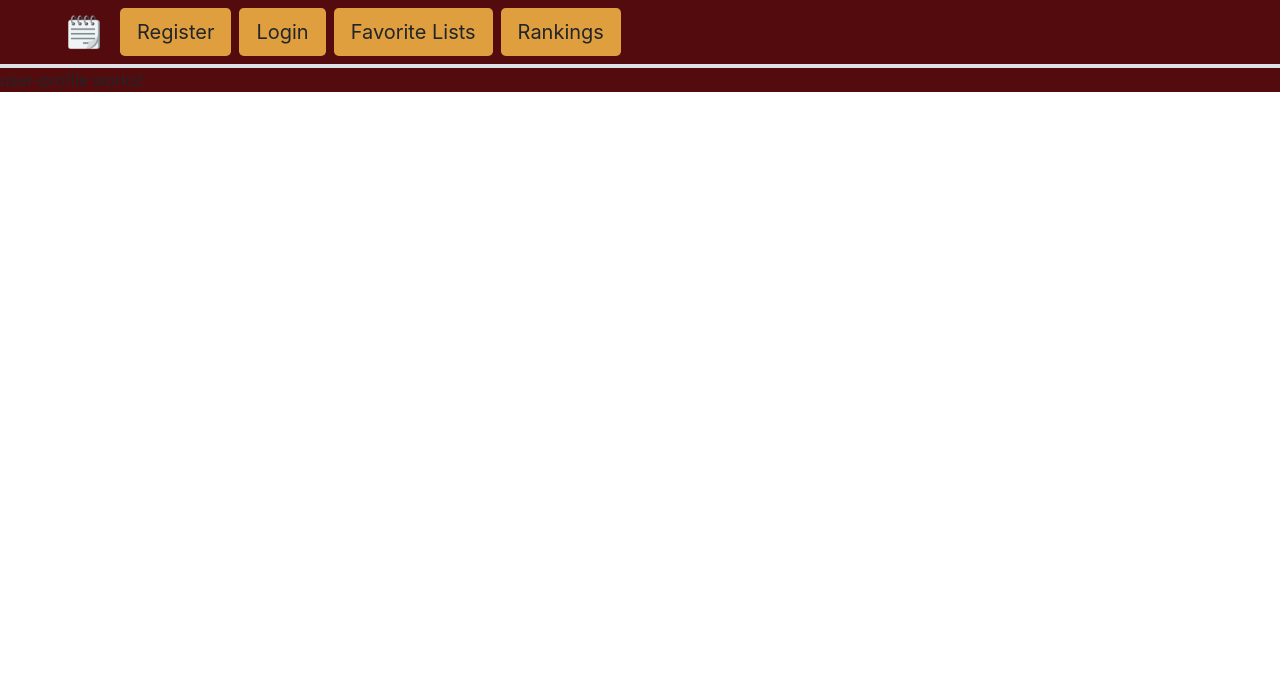
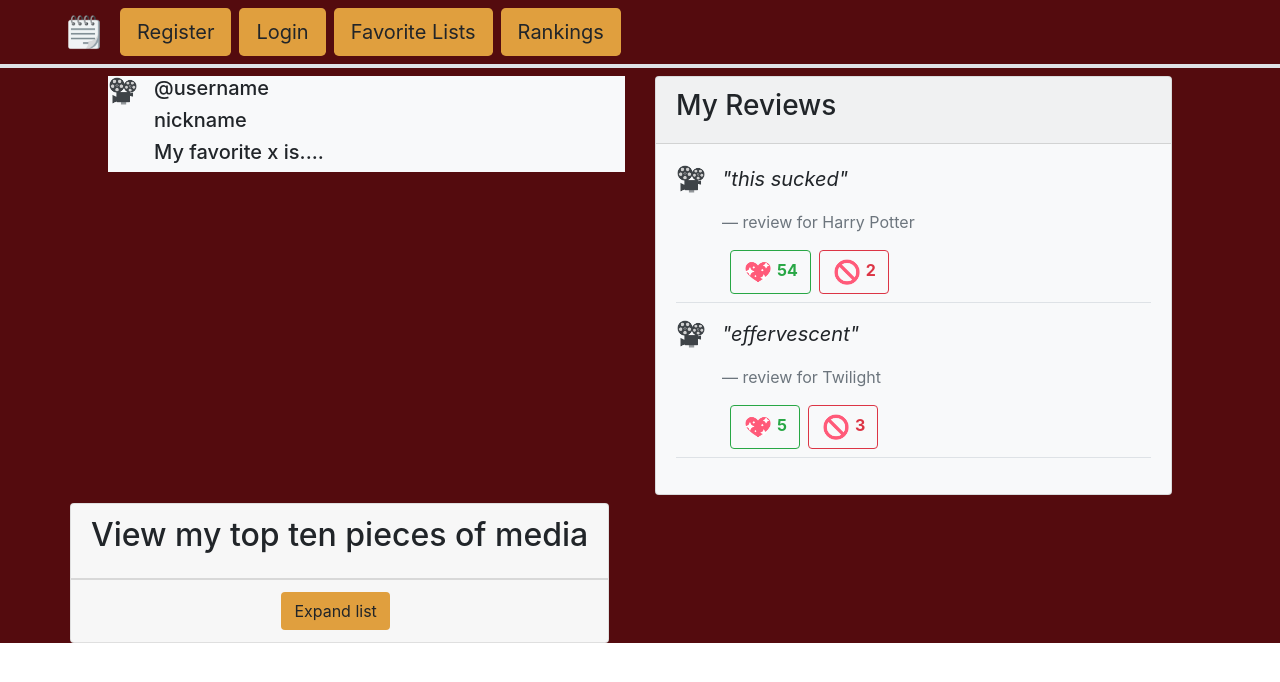
Before and after one commit to bescoto98/ranking, an Angular app in the folder WritingOnTheWall/: page /user/1 in a window 1280 px wide. Shown: the top 682 px of the page. Built offline with nearby package versions, Linux system fonts and the light colour scheme.

Commit message:
working on user profile

```diff
--- a/WritingOnTheWall/src/app/app.component.html
+++ b/WritingOnTheWall/src/app/app.component.html
@@ -1,3 +1,4 @@
 <div style="background-color: #540B0E">
+<app-navbar></app-navbar>
 <router-outlet></router-outlet>
 </div>
--- a/WritingOnTheWall/src/app/home/home-page/home-page.component.html
+++ b/WritingOnTheWall/src/app/home/home-page/home-page.component.html
@@ -1,5 +1,4 @@
 <link href="https://fonts.googleapis.com/css2?family=Nerko+One&display=swap&effect=neon" rel="stylesheet">
-<app-navbar></app-navbar>
 
 <div class="container p-2 bg-color">
 
--- a/WritingOnTheWall/src/app/home/home-page/home-page.component.ts
+++ b/WritingOnTheWall/src/app/home/home-page/home-page.component.ts
@@ -10,7 +10,6 @@ export class HomePageComponent implements OnInit {
   constructor() { }
 
   ngOnInit(): void {
-    console.log("in home page");
   }
 
 }
--- a/WritingOnTheWall/src/app/home/home.module.ts
+++ b/WritingOnTheWall/src/app/home/home.module.ts
@@ -4,7 +4,6 @@ import { CommonModule } from '@angular/common';
 import { HomeRoutingModule } from './home-routing.module';
 import { HomePageComponent } from './home-page/home-page.component';
 
-import { NavbarModule } from '@navbar/navbar.module';
 import { RegisterComponent } from './register/register.component';
 import { LoginComponent } from './login/login.component';
 import { HomeRootComponent } from './home-root/home-root.component';
@@ -14,8 +13,7 @@ import { HomeRootComponent } from './home-root/home-root.component';
   declarations: [HomePageComponent, RegisterComponent, LoginComponent, HomeRootComponent],
   imports: [
     CommonModule,
-    HomeRoutingModule,
-    NavbarModule
+    HomeRoutingModule
   ]
 })
 export class HomeModule { }
--- a/WritingOnTheWall/src/app/navbar/navbar/navbar.component.html
+++ b/WritingOnTheWall/src/app/navbar/navbar/navbar.component.html
@@ -1,5 +1,5 @@
 <nav class="navbar navbar-expand-lg border-bottom border-weight">
-  <img src="assets/chart.png" width="40" height="40" class="d-inline-block align-top mr-3 ml-5" alt="">
+  <img src="assets/chart.png" width="40" height="40" class="d-inline-block align-top mr-3 ml-5" alt="" [routerLink]="['/']">
   <!-- <div class="p-2 ml-5">
     <span class="h5 m-2 border-right pr-2">
       <a href="#">Register</a>
--- a/WritingOnTheWall/src/app/user/user-profile/user-profile.component.css
+++ b/WritingOnTheWall/src/app/user/user-profile/user-profile.component.css
@@ -0,0 +1,14 @@
+.small-icon {
+  width: 30px;
+  height: 30px;
+}
+
+.btn-yellow {
+  background-color: #E09F3E !important;
+}
+.btn-yellow:hover,
+.btn-yellow:active,
+.btn-yellow:visited,
+.btn-yellow:focus {
+  background-color: #FFF3B0 !important;
+}
--- a/WritingOnTheWall/src/app/user/user-profile/user-profile.component.html
+++ b/WritingOnTheWall/src/app/user/user-profile/user-profile.component.html
@@ -1 +1,73 @@
-<p>user-profile works!</p>
+<div class="container">
+  <div class="row m-2">
+    <!-- user card -->
+    <div class="col">
+      <!-- <img src="assets/movie.png" class="small-icon" alt="">
+      <p>@username</p>
+      <p>nickname</p>
+      <p>My favorite x is....</p> -->
+      <div class="media bg-light">
+        <img class="small-icon mr-3" src="assets/movie.png">
+        <div class="media-body">
+          <h5>@username</h5>
+          <h5>nickname</h5>
+          <h5>My favorite x is....</h5>
+        </div>
+      </div>
+    </div>
+    <!-- reviews -->
+    <div class="col">
+      <div class="card bg-light">
+        <div class="card-header">
+          <h3>My Reviews</h3>
+        </div>
+        <div class="card-body">
+          <div *ngFor="let review of reviews">
+            <ul class="list-unstyled border-bottom">
+              <li class="media">
+                <img class="small-icon mr-3" src="assets/movie.png">
+                <div class="media-body">
+                  <blockquote class="blockquote">
+                    <p><em>"{{review.opinion}}"</em></p>
+                    <footer class="blockquote-footer">review for {{review.media}}</footer>
+                  </blockquote>
+                  <div class="row m-2">
+                    <button class="btn btn-outline-success mr-2"><img class="small-icon mr-1" src="assets/heart.png"><strong>{{review.agree}}</strong></button>
+                    <button class="btn btn-outline-danger mr-2"><img class="small-icon mr-1" src="assets/stop.png"><strong>{{review.disagree}}</strong></button>
+                  </div>
+                </div>
+              </li>
+            </ul>
+          </div>
+        </div>
+      </div>
+    </div>
+  </div>
+
+  <!-- top ten -->
+  <div class="row">
+    <div class="card">
+      <div class="card-header">
+        <h2 class="card-title">View my top ten pieces of media</h2>
+      </div>
+      <div class="card-body" *ngIf="showList">
+        <div>
+          <ol>
+            <ng-container *ngFor="let position of topten">
+              <li>
+                <blockquote class="blockquote">
+                  <p><em>{{position.media}}</em></p>
+                  <footer class="blockquote-footer">"{{position.opinion}}"</footer>
+                </blockquote>
+              </li>
+            </ng-container>
+          </ol>
+        </div>
+      </div>
+      <div class="card-footer text-center">
+        <button class="btn btn-yellow mr-2" (click)="toggleList()">{{listButton}}</button>
+      </div>
+    </div>
+  </div>
+
+</div>
--- a/WritingOnTheWall/src/app/user/user-profile/user-profile.component.ts
+++ b/WritingOnTheWall/src/app/user/user-profile/user-profile.component.ts
@@ -7,9 +7,41 @@ import { Component, OnInit } from '@angular/core';
 })
 export class UserProfileComponent implements OnInit {
 
+  showList: boolean = false;
+  listButton: string = "Expand list";
+
+  reviews = [
+      { "media":"Harry Potter" , "opinion":"this sucked", "agree":54, "disagree":2 },
+      { "media":"Twilight", "opinion":"effervescent", "agree":5, "disagree":3 }
+  ];
+
+  topten = [
+    {"media":"Dragonheart", "opinion":"invented romance as we know it"},
+    {"media":"High School Musical", "opinion":"full of absolute bangers"},
+    {"media":"Last Knights","opinion":"clive owen looking sexy"},
+    {"media":"Tron: Legacy","opinion":"daft punk killing it for two hours straight"},
+    {"media":"The 100","opinion":"its so bad that it has unfortunately become good"},
+    {"media":"Power Rangers: Mystic Force","opinion":"formative experience"},
+    {"media":"Nimona","opinion":"gay people <3"},
+    {"media":"Revenge of the Sith novelization","opinion":"also a formative experience"},
+    {"media":"Pacific Rim","opinion":"the only good thing del toro has made"},
+    {"media":"The Song of Achilles","opinion":"the greeks would hate this which makes it even better"}
+  ];
+
   constructor() { }
 
   ngOnInit(): void {
   }
 
+  toggleList(){
+    this.showList = !this.showList;
+
+    if(this.showList){
+      this.listButton = "Collapse list";
+    }
+    else{
+      this.listButton = "Expand list";
+    }
+  }
+
 }
--- a/WritingOnTheWall/src/app/user/user-root/user-root.component.html
+++ b/WritingOnTheWall/src/app/user/user-root/user-root.component.html
@@ -1,2 +1 @@
-<app-navbar></app-navbar>
 <router-outlet></router-outlet>
```
